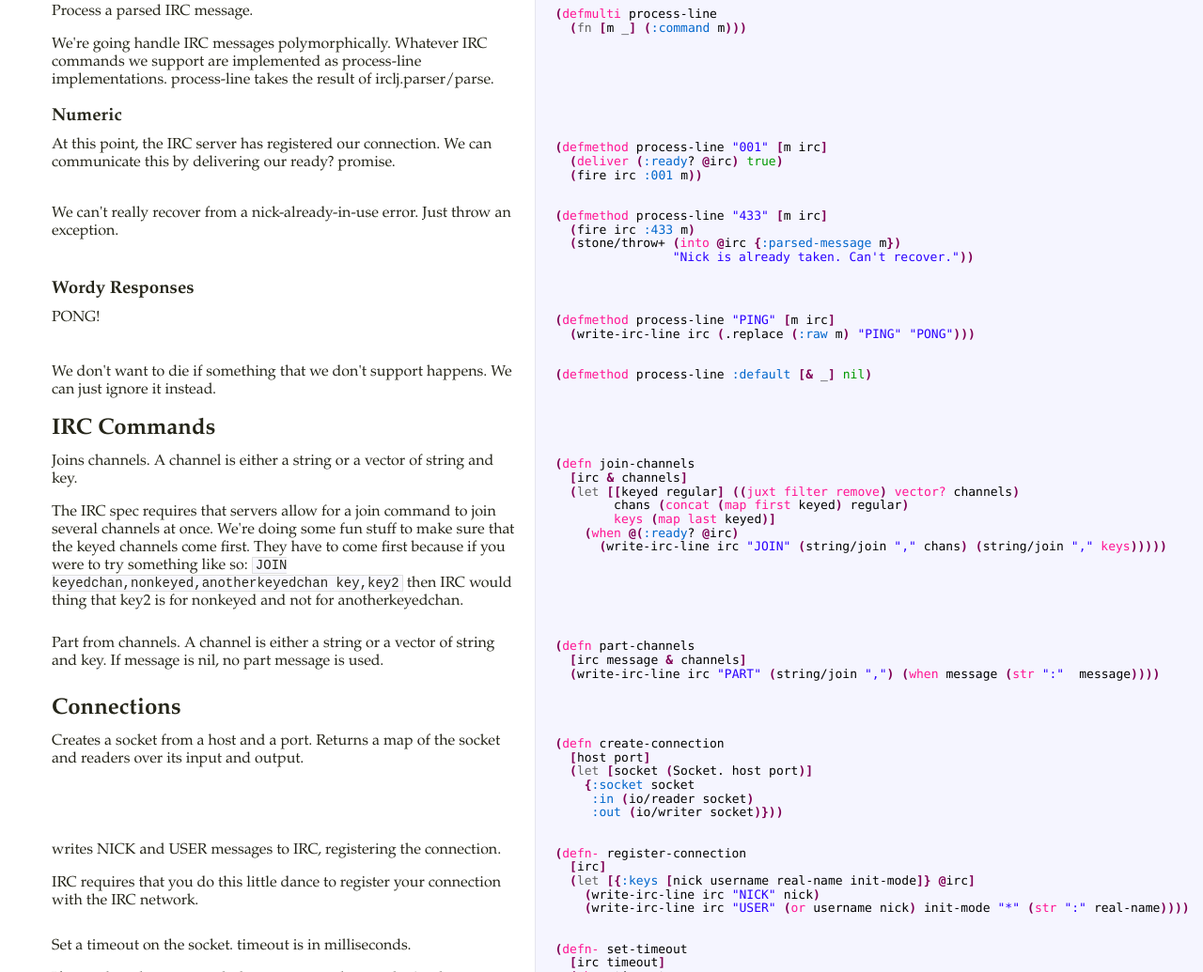
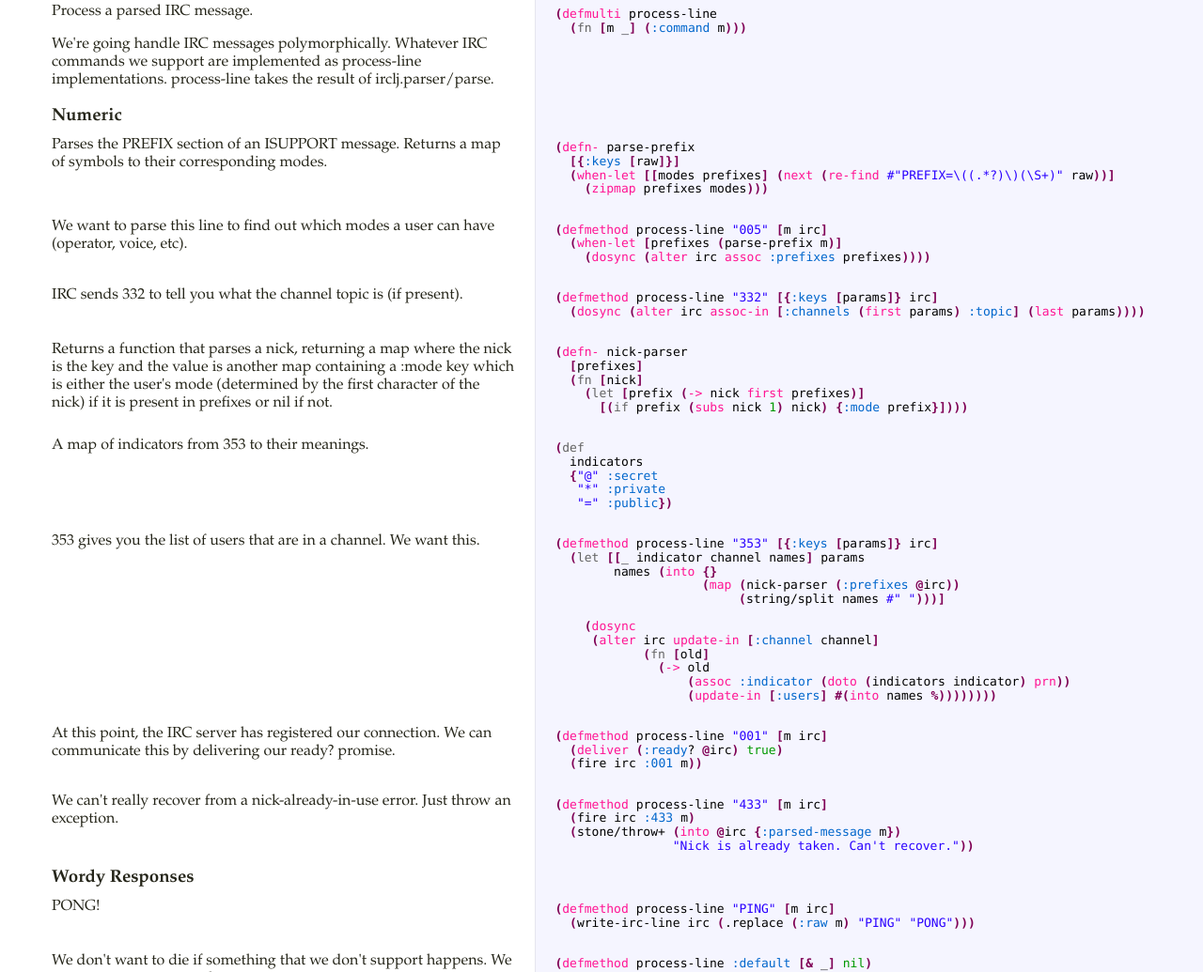
Before and after one commit to Raynes/irclj, a plain HTML site: page index.html in a window 1280 px wide. Shown: the part 871-1906 px from the top of the page at 94% size. Drawn offline with Linux system fonts and the light colour scheme.

Commit message:
Update docs

```diff
--- a/index.html
+++ b/index.html
@@ -2569,7 +2569,43 @@ support are implemented as process-line implementations. process-line takes
 the result of irclj.parser/parse.</p>
 </td><td class="codes"><pre class="brush: clojure">(defmulti process-line
   (fn [m _] (:command m)))</pre></td></tr><tr><td class="docs"><h3>Numeric</h3>
-</td><td class="codes"></td></tr><tr><td class="docs"><p>At this point, the IRC server has registered our connection. We can communicate
+</td><td class="codes"></td></tr><tr><td class="docs"><p>Parses the PREFIX section of an ISUPPORT message. Returns a map of symbols
+   to their corresponding modes.</p>
+</td><td class="codes"><pre class="brush: clojure">(defn- parse-prefix
+  [{:keys [raw]}]
+  (when-let [[modes prefixes] (next (re-find #&quot;PREFIX=\((.*?)\)(\S+)&quot; raw))]
+    (zipmap prefixes modes)))</pre></td></tr><tr><td class="docs"><p>We want to parse this line to find out which modes a user can have (operator,
+voice, etc).</p>
+</td><td class="codes"><pre class="brush: clojure">(defmethod process-line &quot;005&quot; [m irc]
+  (when-let [prefixes (parse-prefix m)]
+    (dosync (alter irc assoc :prefixes prefixes))))</pre></td></tr><tr><td class="docs"><p>IRC sends 332 to tell you what the channel topic is (if present).</p>
+</td><td class="codes"><pre class="brush: clojure">(defmethod process-line &quot;332&quot; [{:keys [params]} irc]
+  (dosync (alter irc assoc-in [:channels (first params) :topic] (last params))))</pre></td></tr><tr><td class="docs"><p>Returns a function that parses a nick, returning a map where the nick
+   is the key and the value is another map containing a :mode key which is
+   either the user's mode (determined by the first character of the nick) if
+   it is present in prefixes or nil if not.</p>
+</td><td class="codes"><pre class="brush: clojure">(defn- nick-parser
+  [prefixes]
+  (fn [nick]
+    (let [prefix (-&gt; nick first prefixes)]
+      [(if prefix (subs nick 1) nick) {:mode prefix}])))</pre></td></tr><tr><td class="docs"><p>A map of indicators from 353 to their meanings.</p>
+</td><td class="codes"><pre class="brush: clojure">(def
+  indicators
+  {&quot;@&quot; :secret
+   &quot;*&quot; :private
+   &quot;=&quot; :public})</pre></td></tr><tr><td class="docs"><p>353 gives you the list of users that are in a channel. We want this.</p>
+</td><td class="codes"><pre class="brush: clojure">(defmethod process-line &quot;353&quot; [{:keys [params]} irc]
+  (let [[_ indicator channel names] params
+        names (into {}
+                    (map (nick-parser (:prefixes @irc))
+                         (string/split names #&quot; &quot;)))]
+
+    (dosync
+     (alter irc update-in [:channel channel]
+            (fn [old]
+              (-&gt; old
+                  (assoc :indicator (doto (indicators indicator) prn))
+                  (update-in [:users] #(into names %))))))))</pre></td></tr><tr><td class="docs"><p>At this point, the IRC server has registered our connection. We can communicate
 this by delivering our ready? promise.</p>
 </td><td class="codes"><pre class="brush: clojure">(defmethod process-line &quot;001&quot; [m irc]
   (deliver (:ready? @irc) true)
```
